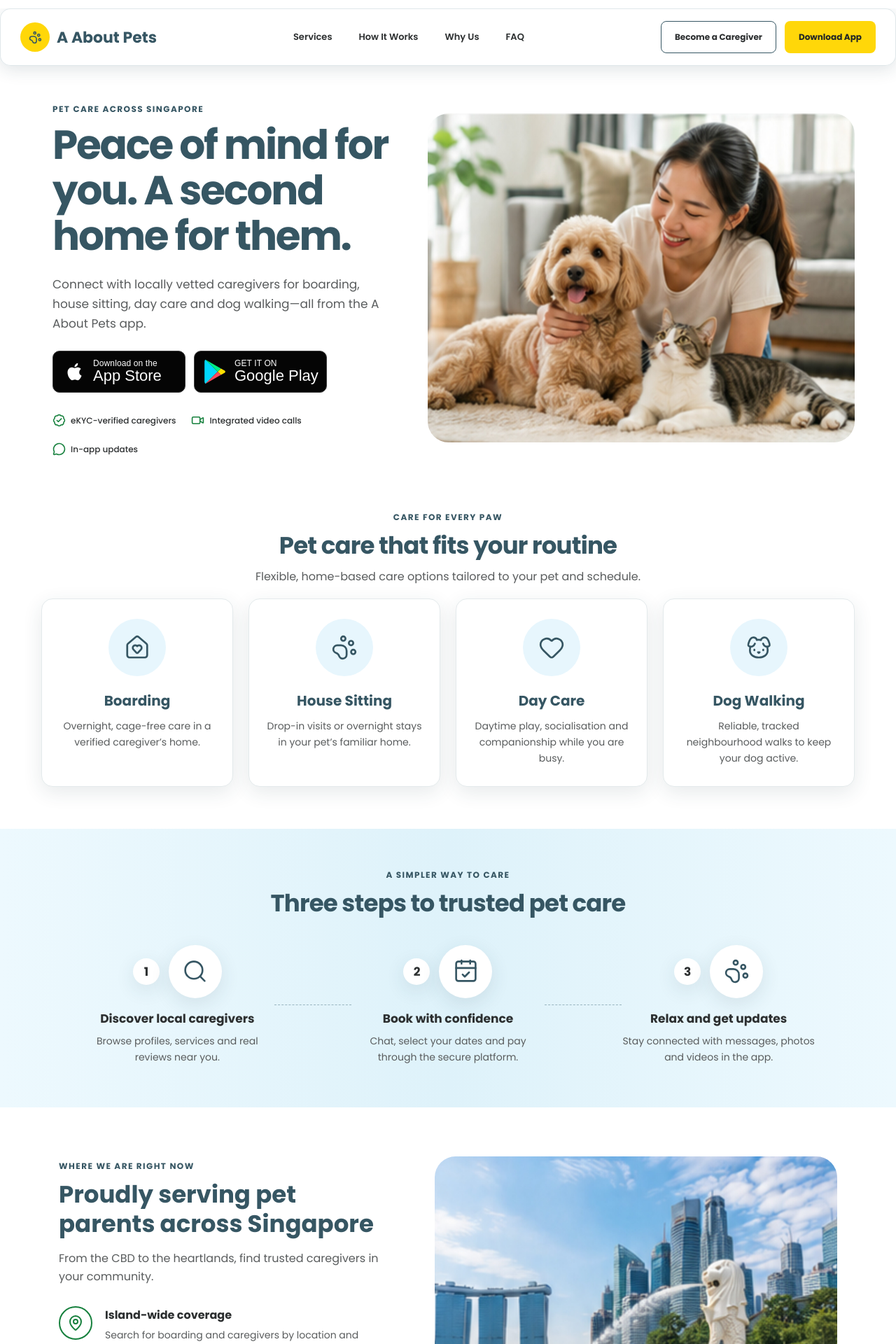
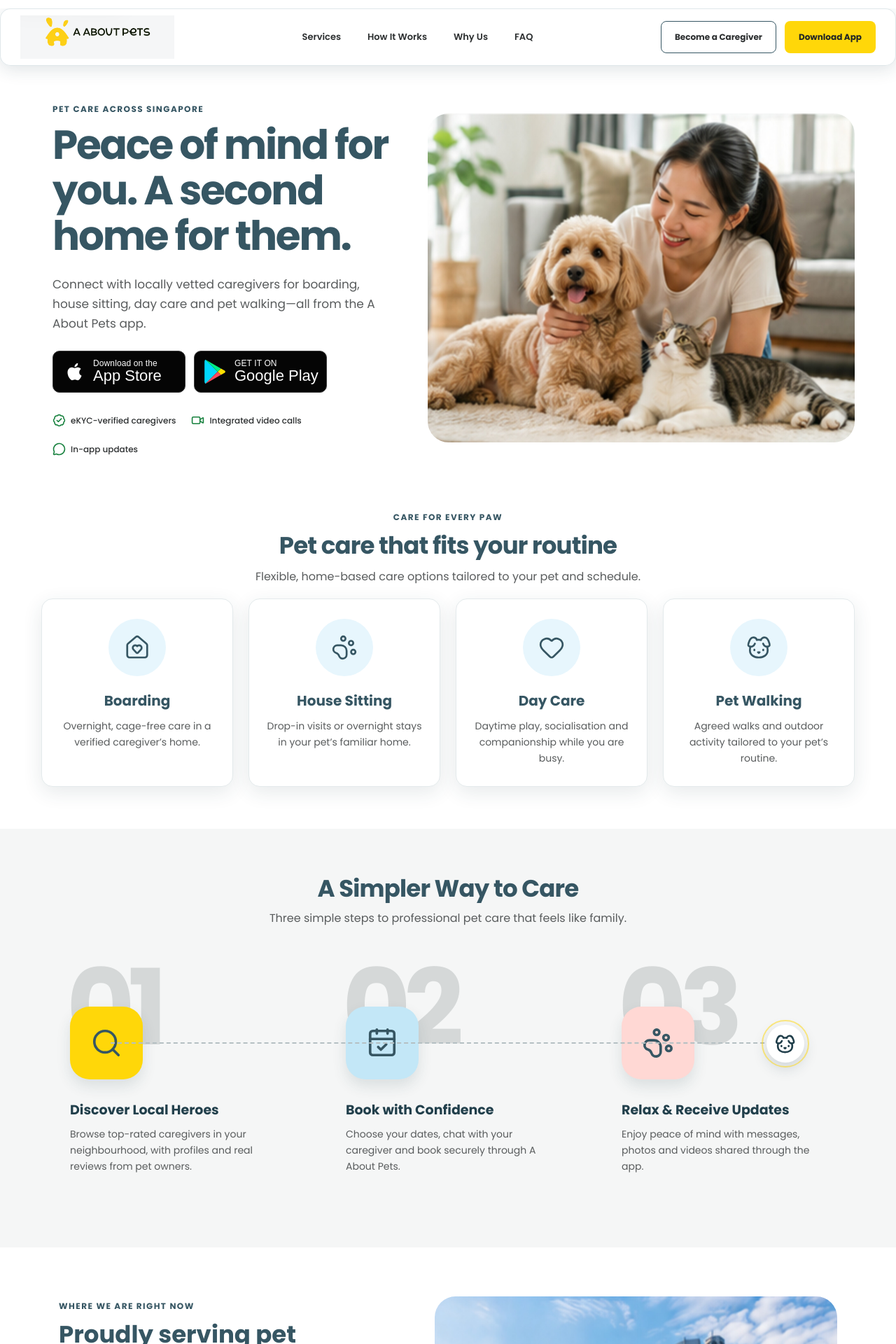
Before and after one commit to Ed17K/aaboutpets-landing, a Next.js app: page / in a window 1280 px wide. Shown: the top 1920 px of the page at 70% size. Built offline with nearby package versions, Linux system fonts and the light colour scheme.

Commit message:
Publish approved A About Pets content and process design

```diff
--- /dev/null
+++ b/app/how-it-works.tsx
@@ -0,0 +1,85 @@
+"use client";
+
+import { useEffect, useRef, useState, type CSSProperties } from "react";
+import { CalendarCheck, Cat, Dog, PawPrint, Search } from "lucide-react";
+
+const steps = [
+  {
+    number: "01",
+    icon: Search,
+    title: "Discover Local Heroes",
+    text: "Browse top-rated caregivers in your neighbourhood, with profiles and real reviews from pet owners.",
+  },
+  {
+    number: "02",
+    icon: CalendarCheck,
+    title: "Book with Confidence",
+    text: "Choose your dates, chat with your caregiver and book securely through A About Pets.",
+  },
+  {
+    number: "03",
+    icon: PawPrint,
+    title: "Relax & Receive Updates",
+    text: "Enjoy peace of mind with messages, photos and videos shared through the app.",
+  },
+];
+
+export default function HowItWorks() {
+  const sectionRef = useRef<HTMLElement>(null);
+  const [progress, setProgress] = useState(0);
+
+  useEffect(() => {
+    const section = sectionRef.current;
+    if (!section || window.matchMedia("(prefers-reduced-motion: reduce)").matches) return;
+
+    let frame = 0;
+    const update = () => {
+      frame = 0;
+      const rect = section.getBoundingClientRect();
+      const travel = Math.max(rect.height + window.innerHeight * 0.2, 1);
+      const next = Math.min(1, Math.max(0, (window.innerHeight * 0.78 - rect.top) / travel));
+      setProgress(next);
+    };
+    const onScroll = () => {
+      if (!frame) frame = window.requestAnimationFrame(update);
+    };
+
+    update();
+    window.addEventListener("scroll", onScroll, { passive: true });
+    window.addEventListener("resize", onScroll);
+    return () => {
+      window.removeEventListener("scroll", onScroll);
+      window.removeEventListener("resize", onScroll);
+      if (frame) window.cancelAnimationFrame(frame);
+    };
+  }, []);
+
+  const activeStep = progress < 0.33 ? 0 : progress < 0.67 ? 1 : 2;
+  const style = { "--pet-progress": progress } as CSSProperties;
+
+  return (
+    <section className="how-section" id="how" ref={sectionRef} style={style}>
+      <h2>A Simpler Way to Care</h2>
+      <p className="how-intro">Three simple steps to professional pet care that feels like family.</p>
+
+      <div className="steps-wrap">
+        <div className="pet-track" aria-hidden="true">
+          <span className="pet-runner pet-runner-dog"><Dog /></span>
+          <span className="pet-runner pet-runner-cat"><Cat /></span>
+        </div>
+        <div className="steps">
+          {steps.map(({ number, icon: Icon, title, text }, index) => (
+            <article className={index <= activeStep ? "is-active" : ""} key={number}>
+              <div className="step-visual">
+                <span className="step-number" aria-hidden="true">{number}</span>
+                <span className="step-icon"><Icon aria-hidden="true" /></span>
+              </div>
+              <h3>{title}</h3>
+              <p>{text}</p>
+            </article>
+          ))}
+        </div>
+      </div>
+    </section>
+  );
+}
--- a/app/layout.tsx
+++ b/app/layout.tsx
@@ -8,7 +8,7 @@ import "./globals.css";
 export const metadata: Metadata = {
   title: "A About Pets | Trusted Pet Care in Singapore",
   description:
-    "Book trusted pet sitters, dog walkers, home boarding and daycare across Singapore.",
+    "Book trusted caregivers for boarding, house sitting, day care and pet walking across Singapore.",
 };
 
 export const viewport: Viewport = {
--- a/app/page.tsx
+++ b/app/page.tsx
@@ -1,8 +1,8 @@
 import Image from "next/image";
+import HowItWorks from "./how-it-works";
 import {
   ArrowRight,
   BadgeCheck,
-  CalendarCheck,
   Check,
   ChevronDown,
   CircleHelp,
@@ -13,7 +13,6 @@ import {
   MapPin,
   MessageCircle,
   PawPrint,
-  Search,
   ShieldCheck,
   Star,
   Video,
@@ -27,28 +26,26 @@ const services = [
   { icon: HouseHeart, title: "Boarding", text: "Overnight, cage-free care in a verified caregiver’s home." },
   { icon: PawPrint, title: "House Sitting", text: "Drop-in visits or overnight stays in your pet’s familiar home." },
   { icon: Heart, title: "Day Care", text: "Daytime play, socialisation and companionship while you are busy." },
-  { icon: Dog, title: "Dog Walking", text: "Reliable, tracked neighbourhood walks to keep your dog active." },
+  { icon: Dog, title: "Pet Walking", text: "Agreed walks and outdoor activity tailored to your pet’s routine." },
 ];
 
 const benefits = [
-  { icon: Video, title: "Video calls before booking", text: "Meet face-to-face and view the care environment virtually." },
-  { icon: Star, title: "Real profiles and reviews", text: "Compare experience, services, ratings and feedback before choosing." },
-  { icon: ShieldCheck, title: "Secure booking and payment", text: "Keep bookings, communication and digital payments within the platform." },
+  { icon: Video, title: "Innovation Meets Trust", text: "Connect face-to-face through integrated video calls and tour the care environment virtually before booking." },
+  { icon: Star, title: "Fair Pricing That Benefits Everyone", text: "Competitive rates designed to work for both pet owners and caregivers." },
+  { icon: ShieldCheck, title: "Safety and Convenience", text: "Identity-verified caregivers, secure in-app communication and straightforward booking." },
   { icon: Headphones, title: "Dedicated live support", text: "Get real-time assistance from the A About Pets team when needed." },
 ];
 
 const faqs = [
-  ["How does A About Pets work for pet owners?", "Download the app, browse caregivers by service, location and availability, then chat, book and pay securely through A About Pets."],
-  ["What pet care services are available?", "Caregivers may offer boarding, day care, house sitting—including drop-in or overnight care—and dog walking."],
-  ["How are caregivers verified?", "Every caregiver completes eKYC identity verification and an introduction test before offering services on the platform."],
+  ["How does A About Pets work for pet owners?", "Download the app and browse caregiver profiles by your needs, location and availability. Compare experience, services and reviews, use secure in-app chat to align expectations, then book and pay through A About Pets."],
+  ["How can I become a caregiver on A About Pets?", "List a service that complies with Singapore requirements, complete eKYC identity verification and pass the Pet Caregiver Introduction Test."],
   ["Can one account be used as both pet owner and caregiver?", "Yes. The same A About Pets account can be used in both roles."],
 ];
 
 function Logo() {
   return (
     <span className="logo" aria-label="A About Pets">
-      <span className="logo-mark"><PawPrint size={19} aria-hidden="true" /></span>
-      <span>A About Pets</span>
+      <Image src="/images/a-about-pets-logo.png" alt="A About Pets" width={438} height={154} priority />
     </span>
   );
 }
@@ -108,7 +105,7 @@ export default function HomePage() {
         <div className="hero-copy">
           <span className="eyebrow">Pet care across Singapore</span>
           <h1>Peace of mind for you. A second home for them.</h1>
-          <p>Connect with locally vetted caregivers for boarding, house sitting, day care and dog walking—all from the A About Pets app.</p>
+          <p>Connect with locally vetted caregivers for boarding, house sitting, day care and pet walking—all from the A About Pets app.</p>
           <AppBadges />
           <div className="hero-trust">
             <span><BadgeCheck size={19} />eKYC-verified caregivers</span>
@@ -135,17 +132,7 @@ export default function HomePage() {
         ))}
       </section>
 
-      <section className="how-section" id="how">
-        <span className="eyebrow">A simpler way to care</span>
-        <h2>Three steps to trusted pet care</h2>
-        <div className="steps">
-          <article><div className="step-visual"><span>1</span><div><Search /></div></div><h3>Discover local caregivers</h3><p>Browse profiles, services and real reviews near you.</p></article>
-          <div className="step-line" aria-hidden="true" />
-          <article><div className="step-visual"><span>2</span><div><CalendarCheck /></div></div><h3>Book with confidence</h3><p>Chat, select your dates and pay through the secure platform.</p></article>
-          <div className="step-line" aria-hidden="true" />
-          <article><div className="step-visual"><span>3</span><div><PawPrint /></div></div><h3>Relax and get updates</h3><p>Stay connected with messages, photos and videos in the app.</p></article>
-        </div>
-      </section>
+      <HowItWorks />
 
       <section className="safety-section" id="safety">
         <div className="safety-copy">
@@ -177,17 +164,19 @@ export default function HomePage() {
       </section>
 
       <section className="final-cta" id="download">
-        <PawPrint className="cta-paw cta-paw-left" aria-hidden="true" /><Heart className="cta-heart cta-heart-left" aria-hidden="true" /><Dog className="cta-dog cta-dog-left" aria-hidden="true" /><HouseHeart className="cta-house" aria-hidden="true" /><PawPrint className="cta-paw cta-paw-right" aria-hidden="true" />
-        <div><span className="eyebrow">Care wherever you are</span><h2>Ready to give your pet the best?</h2><p>Discover vetted caregivers, book securely and receive real-time updates.</p><AppBadges /></div>
+        <div className="cta-copy"><span className="eyebrow">Care for your pet, wherever you are</span><h2>Ready to Give Your Pet the Best? <em>Download the App</em></h2><p>Unlock pet care at your fingertips. Discover locally vetted caregivers, book secure services and receive real-time updates from your smartphone.</p><AppBadges /></div>
+        <div className="phone-art" aria-label="A About Pets mobile app screens">
+          <Image src="/images/a-about-pets-app-phones.png" alt="A About Pets app shown on two phones" fill sizes="(max-width: 800px) 92vw, 48vw" />
+        </div>
       </section>
 
       <footer>
         <div className="footer-grid">
           <div className="footer-brand"><Logo /><p>Elevating pet care standards in Singapore. Peace of mind for you, a second home for them.</p></div>
-          <div><h3>Services</h3><a href="#services">Boarding</a><a href="#services">House Sitting</a><a href="#services">Day Care</a><a href="#services">Dog Walking</a></div>
+          <div><h3>Services</h3><a href="#services">Boarding</a><a href="#services">House Sitting</a><a href="#services">Day Care</a><a href="#services">Pet Walking</a></div>
           <div><h3>Company</h3><a href="#how">How It Works</a><a href="#safety">Why Us</a><a href="#caregivers">For Caregivers</a><a href="https://aaboutpets.com/faq.html">Help Centre</a></div>
-          <div><h3>Legal</h3><a href="https://aaboutpets.com/privacy-policy.html">Privacy Policy</a><a href="https://aaboutpets.com/terms-of-use.html">Terms of Service</a><a href="mailto:support@aaboutpets.com">Contact Support</a></div>
-          <div><h3>Get the app</h3><AppBadges compact /><a className="support-link" href="mailto:support@aaboutpets.com"><CircleHelp size={16} /> support@aaboutpets.com</a></div>
+          <div><h3>Legal</h3><a href="https://aaboutpets.com/privacy-policy.html">Privacy Policy</a><a href="https://aaboutpets.com/terms-of-use.html">Terms of Service</a><a href="mailto:askaap@aaboutpets.com">Contact Support</a></div>
+          <div><h3>Get the app</h3><AppBadges compact /><a className="support-link" href="mailto:askaap@aaboutpets.com"><CircleHelp size={16} /> askaap@aaboutpets.com</a></div>
         </div>
         <div className="copyright">© 2026 A About Pets Pte. Ltd. All rights reserved. Made with care in Singapore.</div>
       </footer>
```
Also changed, not shown: app/globals.css, public/images/a-about-pets-app-phones.png (added), public/images/a-about-pets-logo.png (added).
